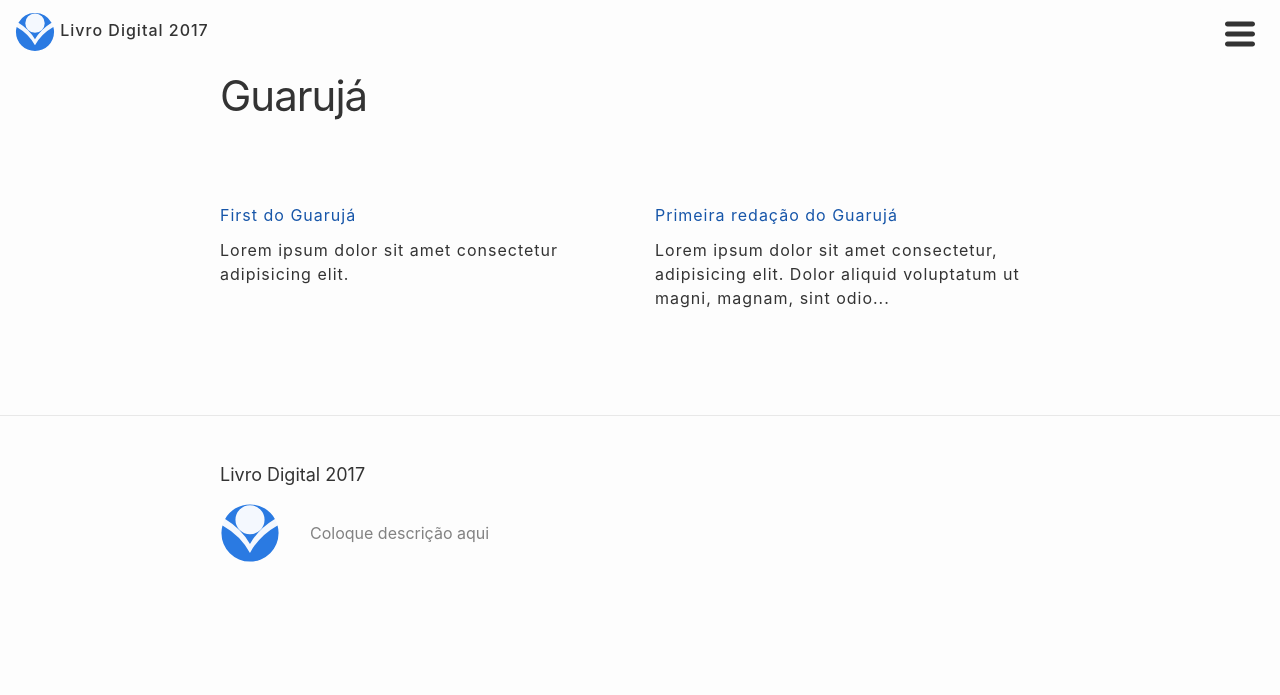
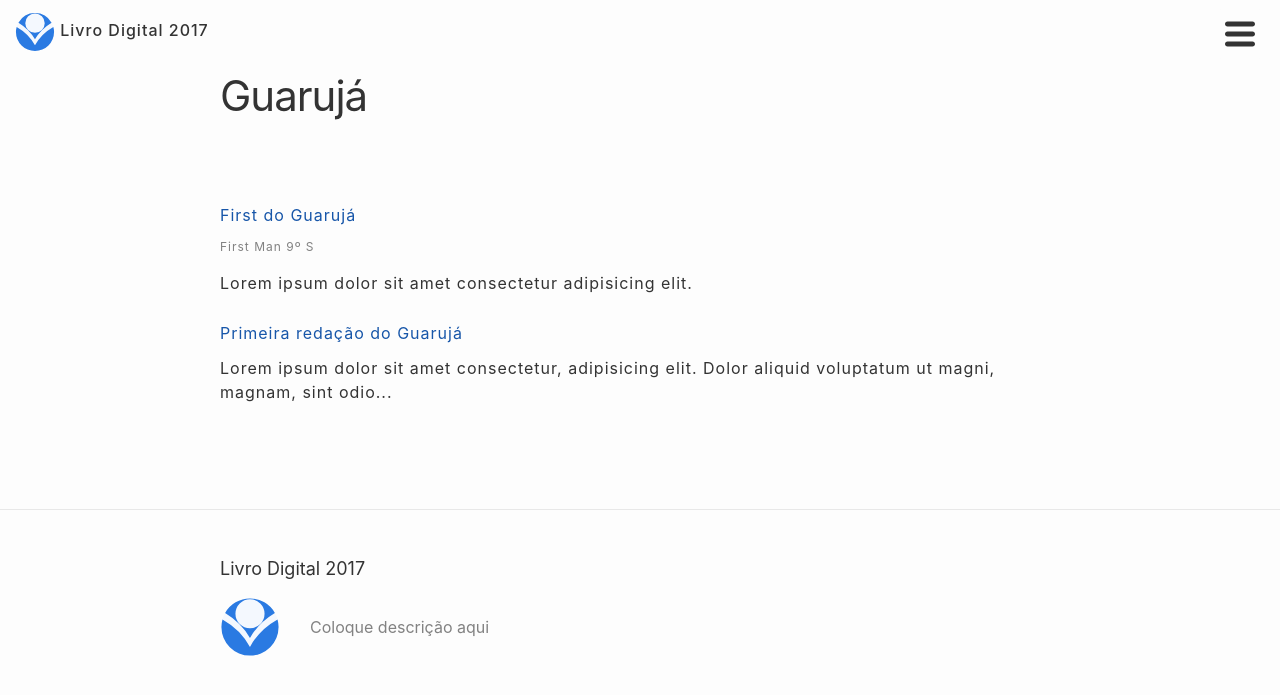
Before and after one commit to ObjetivoWeb/livro-digital-2017, a Jekyll site: the page built from _unidades/guaruja.md, in a window 1280 px wide. Shown: the top 695 px of the page. Built offline with Jekyll 4.4.1, drawn with Linux system fonts in a browser that asks for light colours.

Commit message:
Updated Guaruja First

```diff
--- a/_textos/guaruja/guaruja-first.md
+++ b/_textos/guaruja/guaruja-first.md
@@ -1,5 +1,8 @@
 ---
 title: First do Guarujá
+autor: First Man
+turma: 9º S
+image: "/uploads/ws_Message_1680x1050.jpg"
 ---
 
 Lorem ipsum dolor sit amet consectetur adipisicing elit.
```
